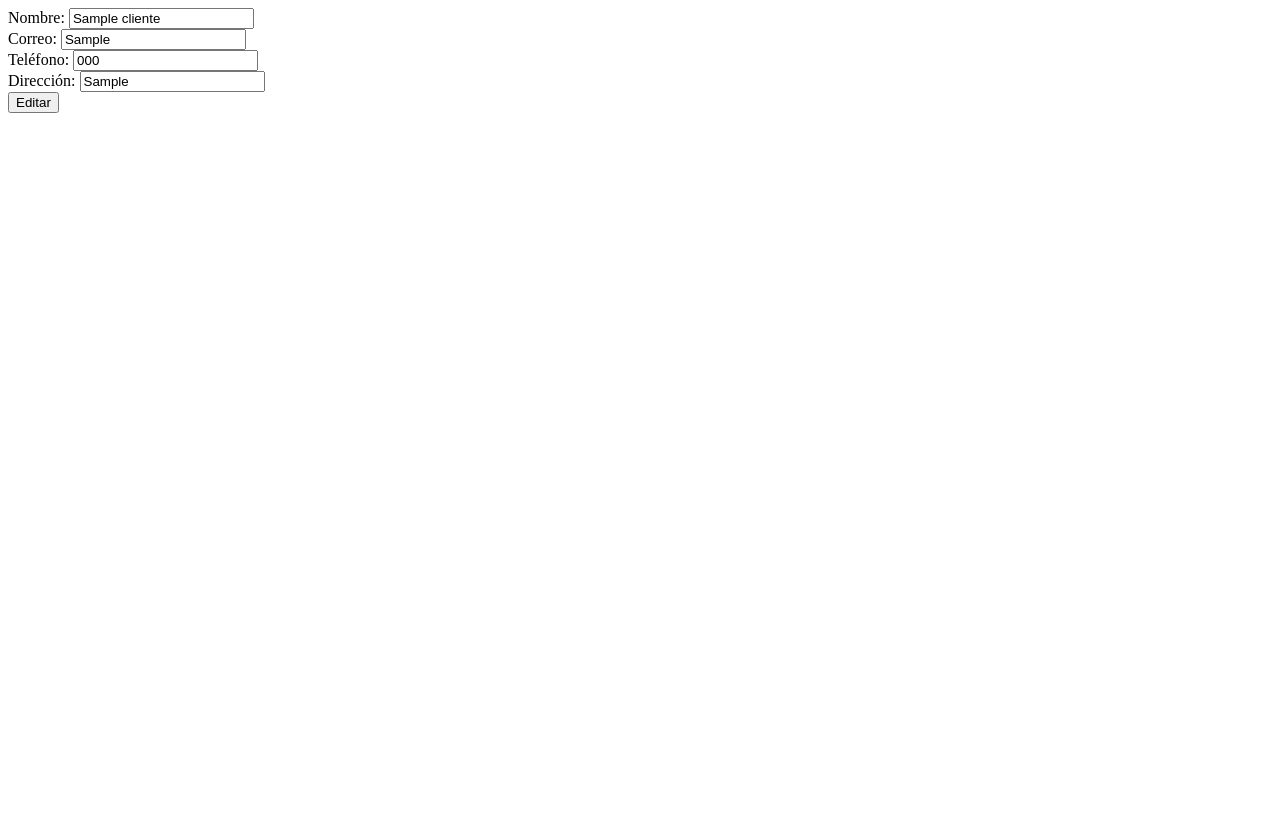
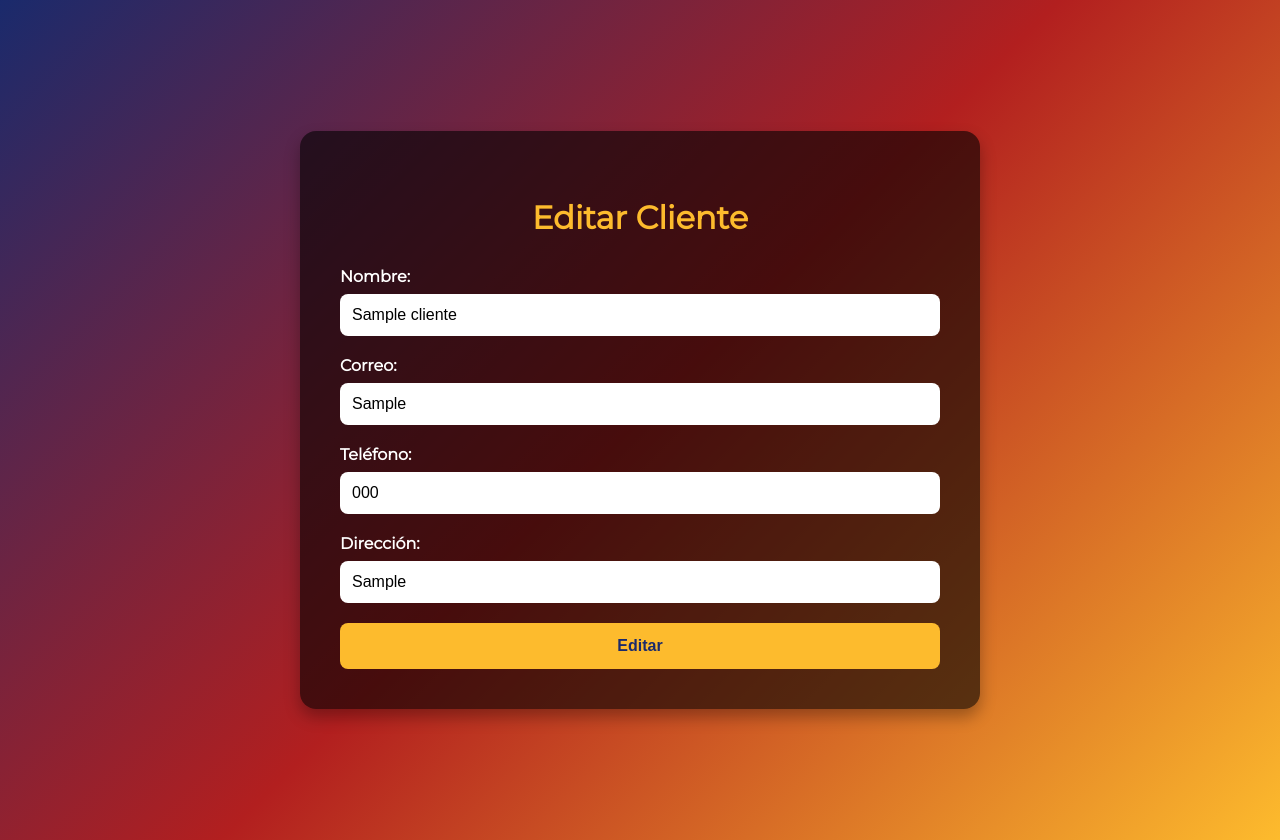
Before and after one commit to Jorge-solis04/CRUD_SQL_PYTHON_MUSIC_STORE_2025, a Flask app: page /edit/1 in a window 1280 px wide. Before the commit the page ends 113 px from the top, so only its background shows below. Run offline with Flask 3, Linux system fonts and the light colour scheme; a user stored in the database is signed in; tables that the repository leaves empty or names only in its code hold one stand-in row (values such as "Sample post"); data that the repository does not hold is empty.

Commit message:
[ADDED] Se le dio el diseño css a la edicion de datos cada uno de las partes de la pagina

```diff
--- /dev/null
+++ b/static/css/edits.css
@@ -0,0 +1,65 @@
+body {
+  font-family: 'Montserrat', sans-serif;
+  background: linear-gradient(135deg, #1a2a6c, #b21f1f, #fdbb2d);
+  color: white;
+  min-height: 100vh;
+  display: flex;
+  align-items: center;
+  justify-content: center;
+  margin: 0;
+  padding: 20px;
+}
+
+.form-container {
+  background-color: rgba(0, 0, 0, 0.6);
+  padding: 40px;
+  border-radius: 16px;
+  box-shadow: 0 8px 16px rgba(0,0,0,0.3);
+  width: 100%;
+  max-width: 600px;
+}
+
+.form-title {
+  text-align: center;
+  font-size: 2rem;
+  margin-bottom: 30px;
+  color: #fdbb2d;
+}
+
+#form {
+  display: flex;
+  flex-direction: column;
+  gap: 20px;
+}
+
+#form label {
+  display: block;
+  margin-bottom: 8px;
+  font-weight: bold;
+}
+
+#form input,
+#form select {
+  width: 100%;
+  padding: 12px;
+  border: none;
+  border-radius: 8px;
+  font-size: 1rem;
+  box-sizing: border-box;
+}
+
+.btn-edit {
+  background-color: #fdbb2d;
+  color: #1a2a6c;
+  padding: 14px;
+  border: none;
+  border-radius: 8px;
+  font-weight: bold;
+  font-size: 1rem;
+  cursor: pointer;
+  transition: background-color 0.3s ease;
+}
+
+.btn-edit:hover {
+  background-color: #e6a819;
+}
--- a/templates/editClient.html
+++ b/templates/editClient.html
@@ -1,45 +1,36 @@
-<form action="/update/{{ cliente.idCliente }}" method="POST" autocomplete="off">
+<!DOCTYPE html>
+<html lang="en">
+<head>
+    <meta charset="UTF-8">
+    <meta name="viewport" content="width=device-width, initial-scale=1.0">
+    <link rel="stylesheet" href="{{ url_for('static', filename='css/edits.css') }}" />
+    <link href="https://fonts.googleapis.com/css2?family=Montserrat&display=swap" rel="stylesheet">
+    <title>Melody Market - Editar Cliente</title>
+</head>
+<body>
+  <div class="form-container">
+    <h2 class="form-title">Editar Cliente</h2>
+    <form id="form" action="/update/{{ cliente.idCliente }}" method="POST" autocomplete="off">
       <div>
         <label for="nombre">Nombre:</label>
-    <input
-      type="text"
-      id="nombre"
-      name="nombre"
-      value="{{ cliente.nombre }}"
-      required
-    />
+        <input type="text" id="nombre" name="nombre" value="{{ cliente.nombre }}" required />
       </div>
       <div>
         <label for="correo">Correo:</label>
-    <input
-      type="email"
-      id="correo"
-      name="correo"
-      value="{{ cliente.correo }}"
-      required
-    />
+        <input type="email" id="correo" name="correo" value="{{ cliente.correo }}" required />
       </div>
       <div>
         <label for="telefono">Teléfono:</label>
-    <input
-      type="text"
-      id="telefono"
-      name="telefono"
-      value="{{ cliente.telefono }}"
-      required
-    />
+        <input type="text" id="telefono" name="telefono" value="{{ cliente.telefono }}" required />
       </div>
       <div>
         <label for="direccion">Dirección:</label>
-    <input
-      type="text"
-      id="direccion"
-      name="direccion"
-      value="{{ cliente.direccion }}"
-      required
-    />
+        <input type="text" id="direccion" name="direccion" value="{{ cliente.direccion }}" required />
       </div>
       <button type="submit" class="btn-edit">
         <i class="fas fa-plus"></i> Editar
       </button>
     </form>
+  </div>
+</body>
+</html>
```
Also changed, not shown: templates/editAlbum.html (+17 -1 lines), templates/editArtista.html (+17 -2 lines), templates/editProduct.html (+21 -3 lines). Lines whose indentation alone changed are shown as unchanged.
